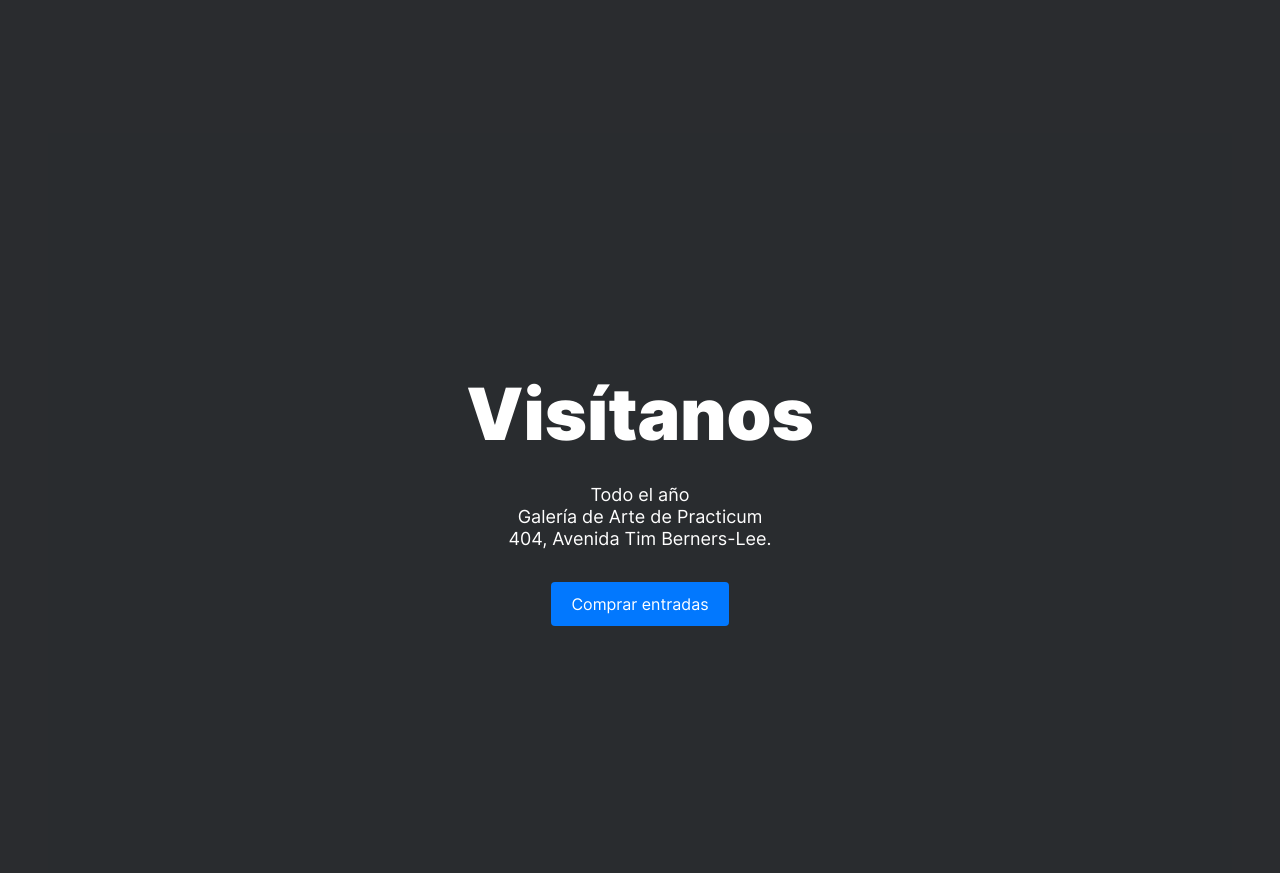
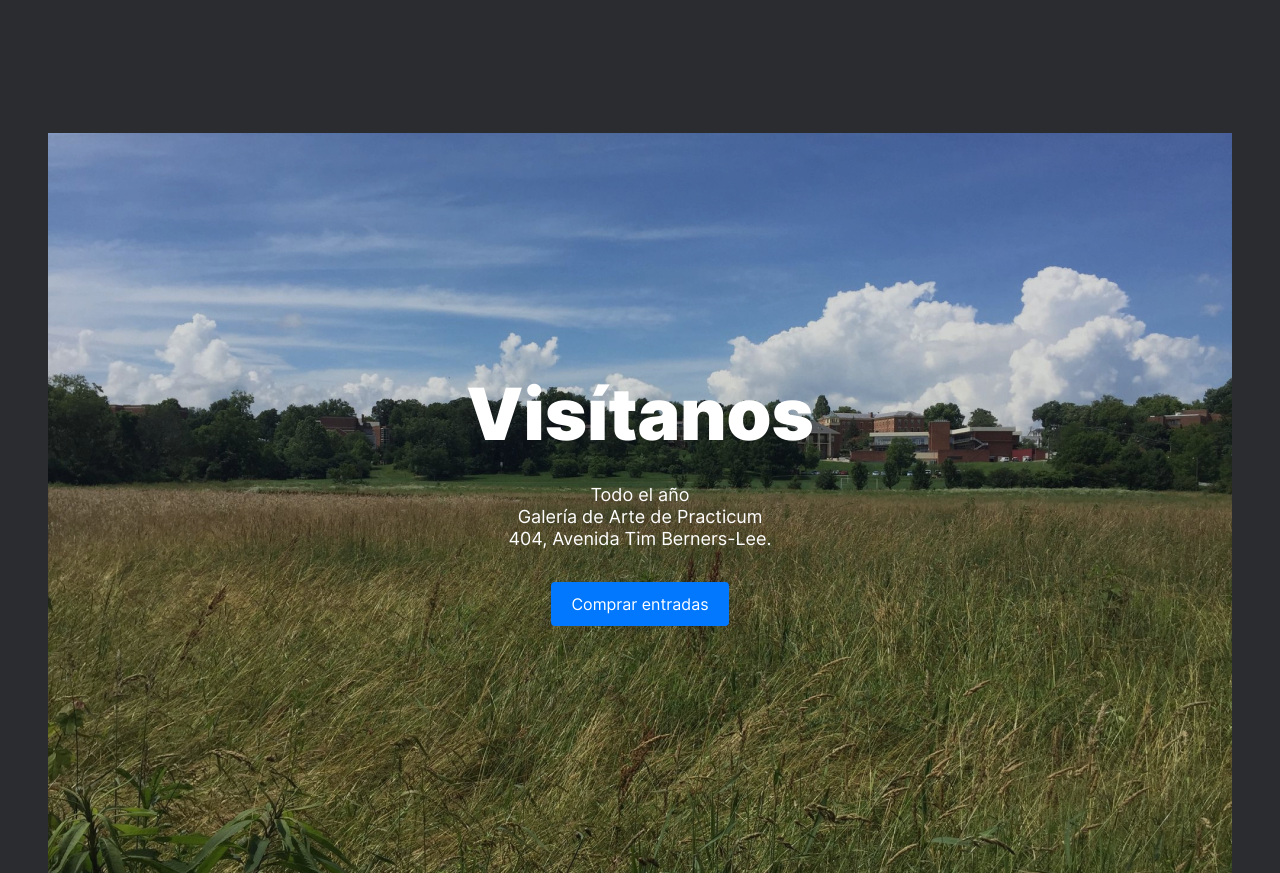
Before and after one commit to Pasculi/web_project_3_esp, a plain HTML site: page index.html in a window 1280 px wide. Shown: the part 7300-8173 px from the top of the page. Drawn offline with Linux system fonts and the light colour scheme.

Commit message:
Se cambia / bg-image

```diff
--- a/blocks/visit/__image/visit__image.css
+++ b/blocks/visit/__image/visit__image.css
@@ -2,7 +2,7 @@
   width                : 1184px;
   height               : 740px;
   margin               : auto;
-  background           : center / cover url(images/background__image.jpg);
+  background           : center / cover url(/images/background__image.jpg);
   background-color     : rgba(42, 44, 47, 0.3);
   background-blend-mode: soft-light;
   transition           : background-color 1s;
```
